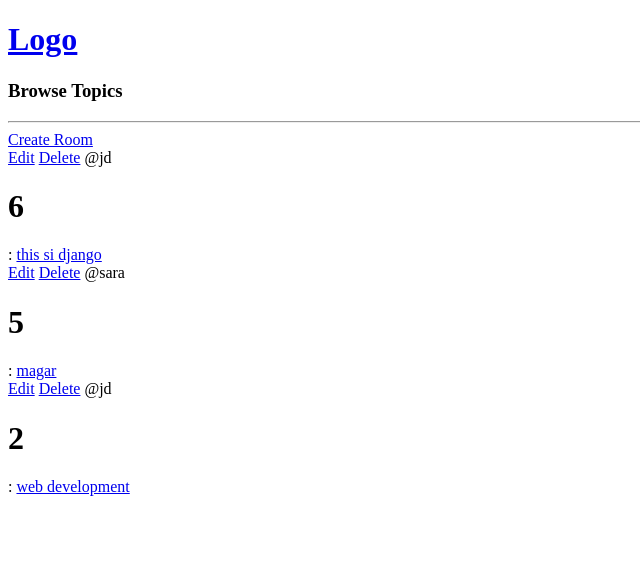
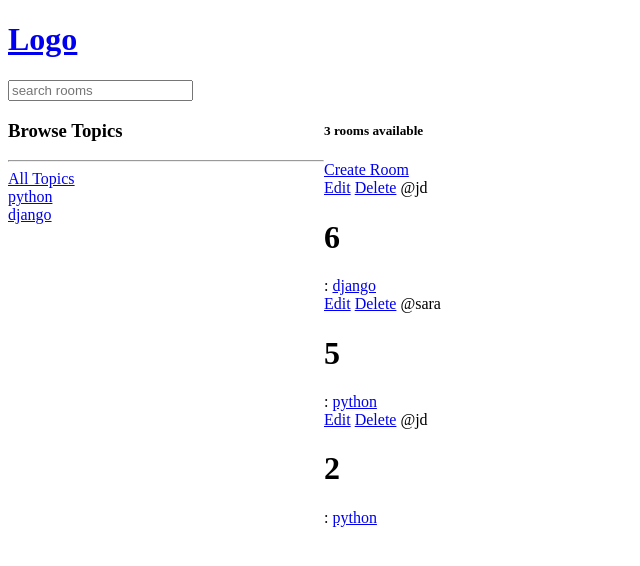
Before and after one commit to jklama/Django_full_app, a Django app: page / in a window 1280 px wide. Shown: the top 566 px of the page, without its empty margins (0-640 px from the left). Run offline with Django 5.2, Linux system fonts and the light colour scheme; data comes from the database, SQL or seed files in the repository; both versions use the stored data as it was after the commit.

Commit message:
added search functionality and no error

```diff
--- a/base/templates/home/home.html
+++ b/base/templates/home/home.html
@@ -1,21 +1,41 @@
 {% extends "home/layout.html" %} {% block body %}
+
+<style>
+  .home-container {
+    display: grid;
+    grid-template-columns: 1fr 3fr;
+  }
+</style>
 
 <div class="home-container">
   <div class="">
     <h3 class="">Browse Topics</h3>
     <hr />
+    <div class="">
+      <a href="{% url 'home'%}">All Topics</a>
+    </div>
+    {% for topic in topics %}
+    <div class="">
+      <a href="{% url 'home' %}?q={{topic.name}}">{{topic.name}}</a>
+    </div>
+    {% endfor %}
   </div>
   <div>
+    <h5>{{room_count}} rooms available</h5>
     <a href="{% url 'createRoom' %}">Create Room </a>
-  </div>
+    <div>
       {%for room in rooms%}
       <div>
         <a href="{%url 'updateRoom' room.id %}"> Edit</a>
         <a href="{%url 'deleteRoom' room.id %}"> Delete</a>
         <span>@{{room.host.username}}</span>
         <h1>{{room.id}}</h1>
-    : <a href="{% url 'room' room.id%}"> <span>{{room.name}}</span> </a>
+        :
+        <a href="{% url 'room' room.id%}"> <span>{{room.topic.name}}</span> </a>
+      </div>
+      {% endfor %}
+    </div>
   </div>
 </div>
 
-{%endfor%} {% endblock body %}
+{% endblock body %}
--- a/base/templates/home/navbar.html
+++ b/base/templates/home/navbar.html
@@ -1,3 +1,6 @@
 <a href="#">
   <h1>Logo</h1>
 </a>
+<form method="GET" action="{%url 'home'%}">
+  <input type="text" name="q" placeholder="search rooms" />
+</form>
--- a/base/views.py
+++ b/base/views.py
@@ -1,6 +1,7 @@
 from django.shortcuts import render, redirect
+from django.db.models import Q
 from .forms import RoomForm
-from .models import Room
+from .models import Room, Topic
 
 # Create your views here.
 # room=[
@@ -9,8 +10,15 @@ from .models import Room
 #     {'id': 3, 'name': 'Frontend development'},
 # ]
 def home(request):
-    rooms = Room.objects.all()
-    context = {'rooms': rooms}
+    q = request.GET.get('q') if request.GET.get('q') != None else ''
+    rooms = Room.objects.filter(
+        Q(topic__name__icontains=q,) |
+        Q(name__icontains = q) |
+        Q(description__icontains = q)
+                                 )
+    topics = Topic.objects.all()
+    room_count = rooms.count()
+    context = {'rooms': rooms, 'topics': topics, 'room_count': room_count}
     return render (request, 'home/home.html', context)
 
 def room(request,pk):
```
Also changed, not shown: db.sqlite3. Lines whose indentation alone changed are shown as unchanged.
